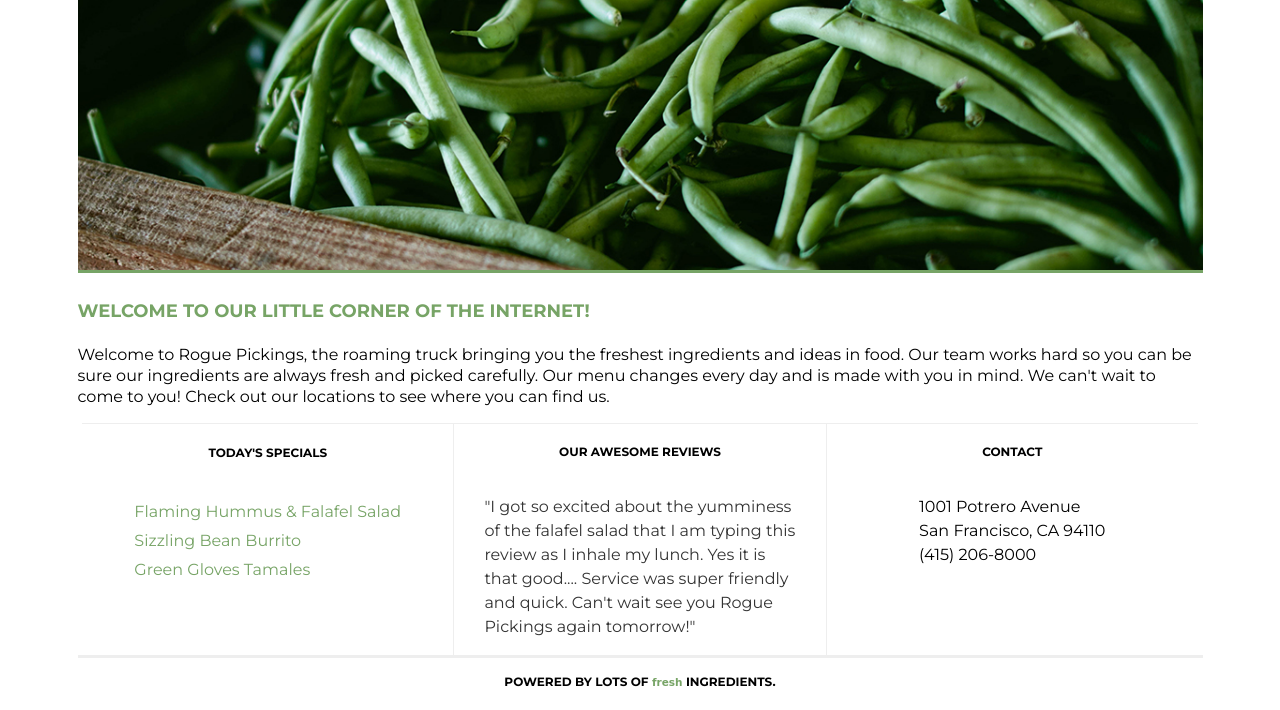
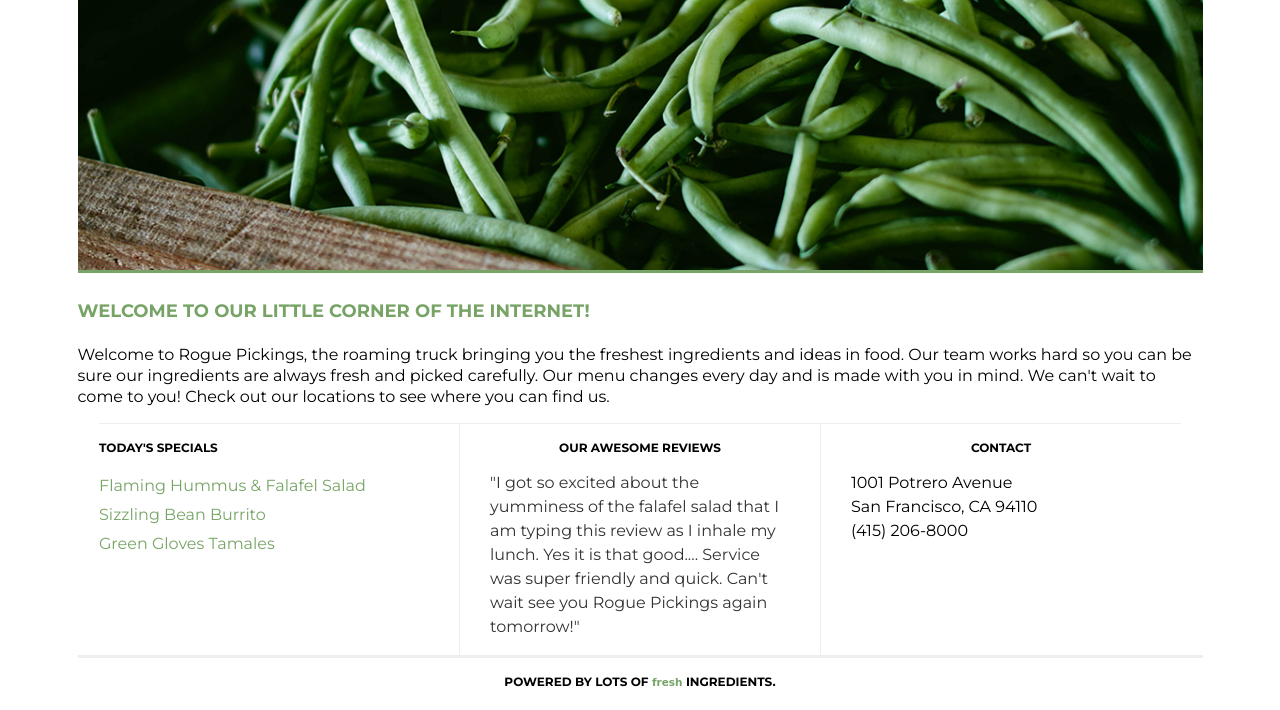
Before and after one commit to bettameta/responsive-rogue-ghp, a plain HTML site: page index.html in a window 1280 px wide. Shown: the part 90-800 px from the top of the page. Drawn offline with Linux system fonts and the light colour scheme; a web font is replaced by a local one.

Commit message:
Made changes suggested to have parent elements take charge of display properties - and validated

```diff
--- a/css/main.css
+++ b/css/main.css
@@ -136,6 +136,12 @@ width: 100%;
 	padding: 0;
 	font-size: 1em;
 }
+.bottom-section{
+	display: flex;
+	justify-content: center;
+	align-items: center;
+	flex-direction: column;
+}
 
 .section-one,
 .section-two,
@@ -143,24 +149,8 @@ width: 100%;
 	width: 100%;
 	height: auto;
 	border-top: 1px solid #eee;
-	display: flex;
-	justify-content: center;
-	align-items: center;
-	flex-direction: column;
 }
 
-.section-one h4 {
-	padding: 5px 0;
-}
-
-.section-two h4,
-.section-three h4 {
-	padding: 10px 30px;
-	display: flex;
-	justify-content: center;
-	align-items: center;
-	margin: 0;
-}
 
 .menu {
 	list-style: none;
@@ -235,10 +225,16 @@ footer span {
 	.section-one,
 	.section-two,
 	.section-three {
-	width: 33%;
-	border-top: 1px solid #eee;
-	display: flex;
+		width: 33%;
+		border-top: 1px solid #eee;
+	}
 
+	.section-two h4{
+		text-align: center;
+	}
+
+	.section-three h4{
+		text-align: center;
 	}
 }
 
@@ -274,28 +270,19 @@ footer span {
 		flex-direction: row;
 	}
 
-	.section-two{
-		margin: 0;
-		padding: 0;
+	.section-one,
+	.section-two,
+	.section-three {
+		width: 32%;
+		border-top: 1px solid #eee;
+
 	}
+
 	.section-two h4{
-		padding: 5px 0;
-		margin: 15px 0;
+		text-align: center;
 	}
 
 	.section-three h4{
-		padding: 5px 0;
-		margin: 15px 0;
-	}
-
-	.section-one,
-	.section-two,
-	.section-three {
-	width: 33%;
-
-	border-top: 1px solid #eee;
-	display: flex;
-	justify-content: center;
-	align-items: center;
+		text-align: center;
 	}
 }
```
